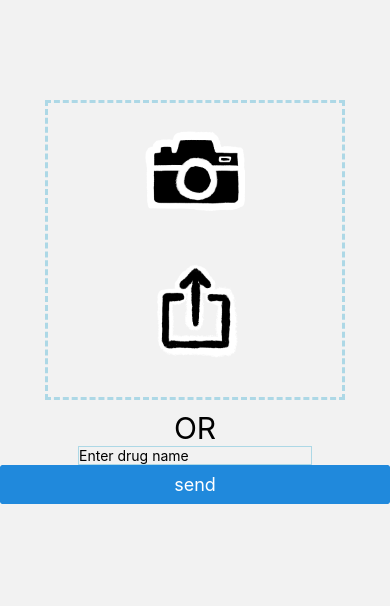
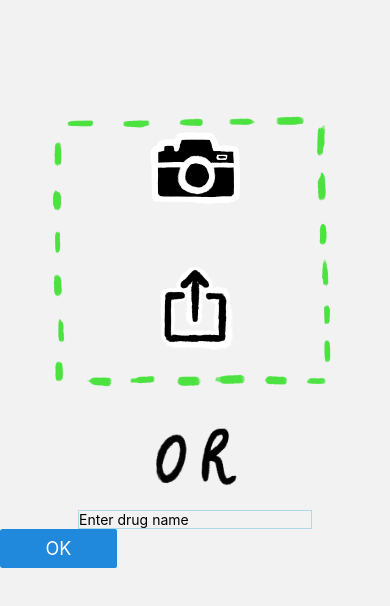
Before and after one commit to dappon4/HopHacks2023, a React Native app in the folder project/: screen /Add in a window 390 px wide. Shown: the top 606 px of the page. Built offline with nearby package versions, Linux system fonts and the light colour scheme.

Commit message:
AddScreen restyling

```diff
--- a/project/AddScreen.js
+++ b/project/AddScreen.js
@@ -8,6 +8,8 @@ import { selectImage } from './SelectImage';
 
 import camLogo from './components/Images/camLogo.png'
 import uploadimg from './components/Images/uploadimg.png'
+import greendots from './components/Images/greendots.png'
+import orBlack from './components/Images/orBlack.png'
 
 function AddScreen({ navigation, route }) {
     const [selectedPhoto, setSelectedPhoto] = useState(null);
@@ -100,37 +102,36 @@ function AddScreen({ navigation, route }) {
         <View>
             {!selectedPhoto && (
                 <View style={styles.photoHolder}>
+                    <Image source={greendots} style={{ width: '100%', height: '100%', position: 'absolute' }} resizeMode='contain' />
                     <View style={styles.buttonContainer}>
-                        <TouchableOpacity onPress={() => navigation.navigate('Camera')}><Image source={camLogo} style={{ width: 100, height: 100, margin: 20 }} resizeMode="contain" /></TouchableOpacity>
-                        <TouchableOpacity onPress={pickImageFromGallery} ><Image source={uploadimg} style={{ width: 100, height: 100, margin: 20 }} resizeMode="contain" /></TouchableOpacity>
+                        <TouchableOpacity onPress={() => navigation.navigate('Camera')}><Image source={camLogo} style={{ width: 90, height: 90, margin: 25 }} resizeMode="contain" /></TouchableOpacity>
+                        <TouchableOpacity onPress={pickImageFromGallery} ><Image source={uploadimg} style={{ width: 90, height: 90, margin: 25 }} resizeMode="contain" /></TouchableOpacity>
                     </View>
                 </View>
             )}
             {
                 selectedPhoto && (
-                    <Image source={{ uri: selectedPhoto.uri }} style={styles.image} />
+                    <View>
+                        <Image source={{ uri: selectedPhoto.uri }} style={styles.image} />
+                        <Button title="send to server" onPress={sendImageToServer} />
+
+                    </View>
                 )
             }
-            {
-                selectedPhoto && (
-                    <Button title="send to server" onPress={sendImageToServer} />
-                )
-            }
-
 
             {
                 error && (
                     <Text style={styles.errorText}>{error}</Text>
                 )
             }
-            <Text style={{ alignSelf: 'center', fontSize: 30 }}>OR</Text>
+            <Image source={orBlack} style={{ width: 100, height: 100, alignSelf: 'center' }} resizeMode='contain' />
             <View>
                 <TextInput style={styles.textContainer}
                     placeholder="Enter drug name"
                     onChangeText={handleInputChange} // 入力値の変更を検知して関数を呼び出す
                     value={inputValue} // 入力値を状態に紐付ける
                 />
-                <Button title="send" onPress={sendTextToServer} />
+                <Button title="OK" style={{ width: '30%' }} onPress={sendTextToServer} />
 
             </View>
 
--- a/project/styles.js
+++ b/project/styles.js
@@ -102,8 +102,6 @@ const styles = StyleSheet.create({
         height: 300,
         width: 300,
         borderColor: 'lightblue',
-        borderWidth: 3,
-        borderStyle: 'dashed',
         alignSelf: 'center'
     }
 
```
Also changed, not shown: project/components/Images/orBlack.png (added).
